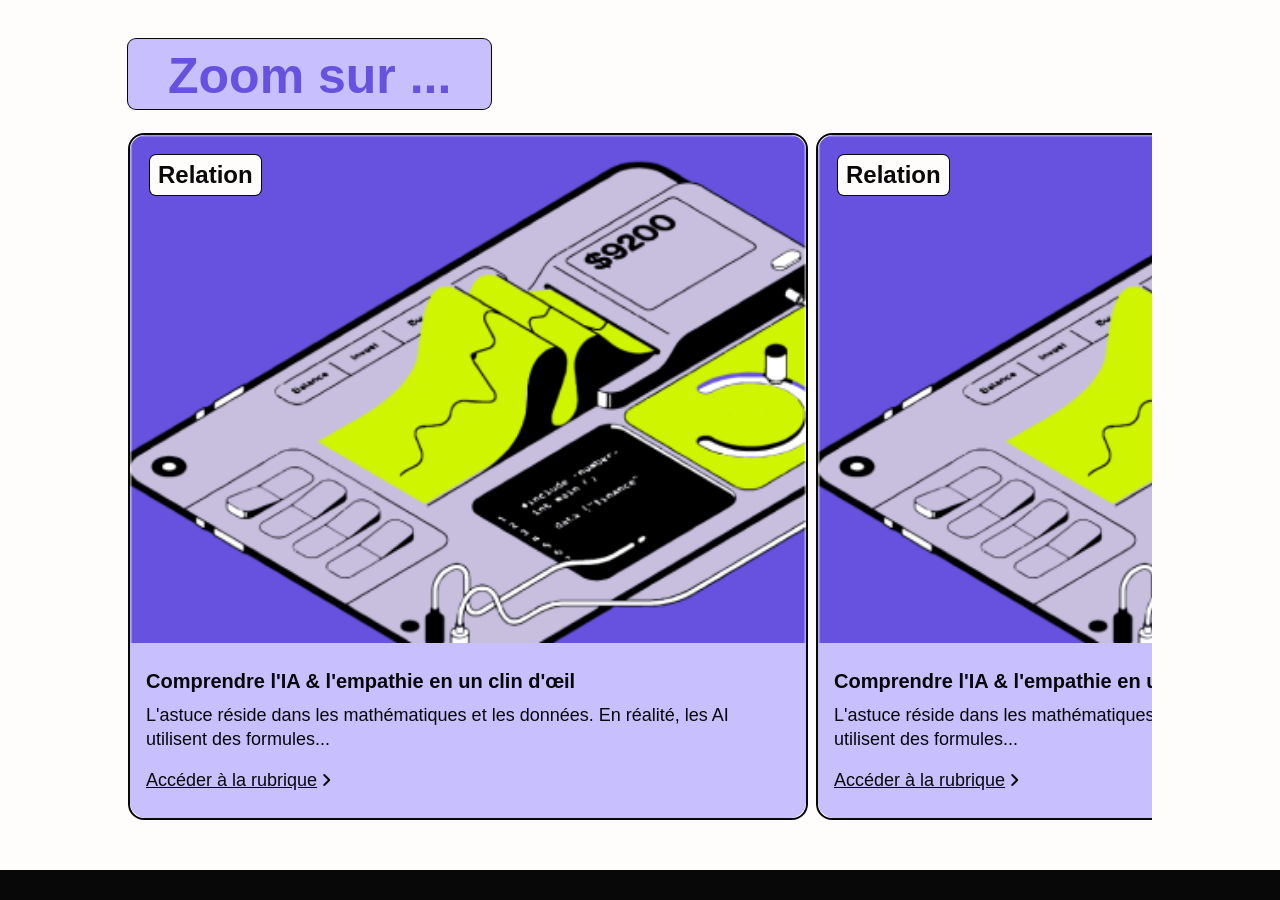
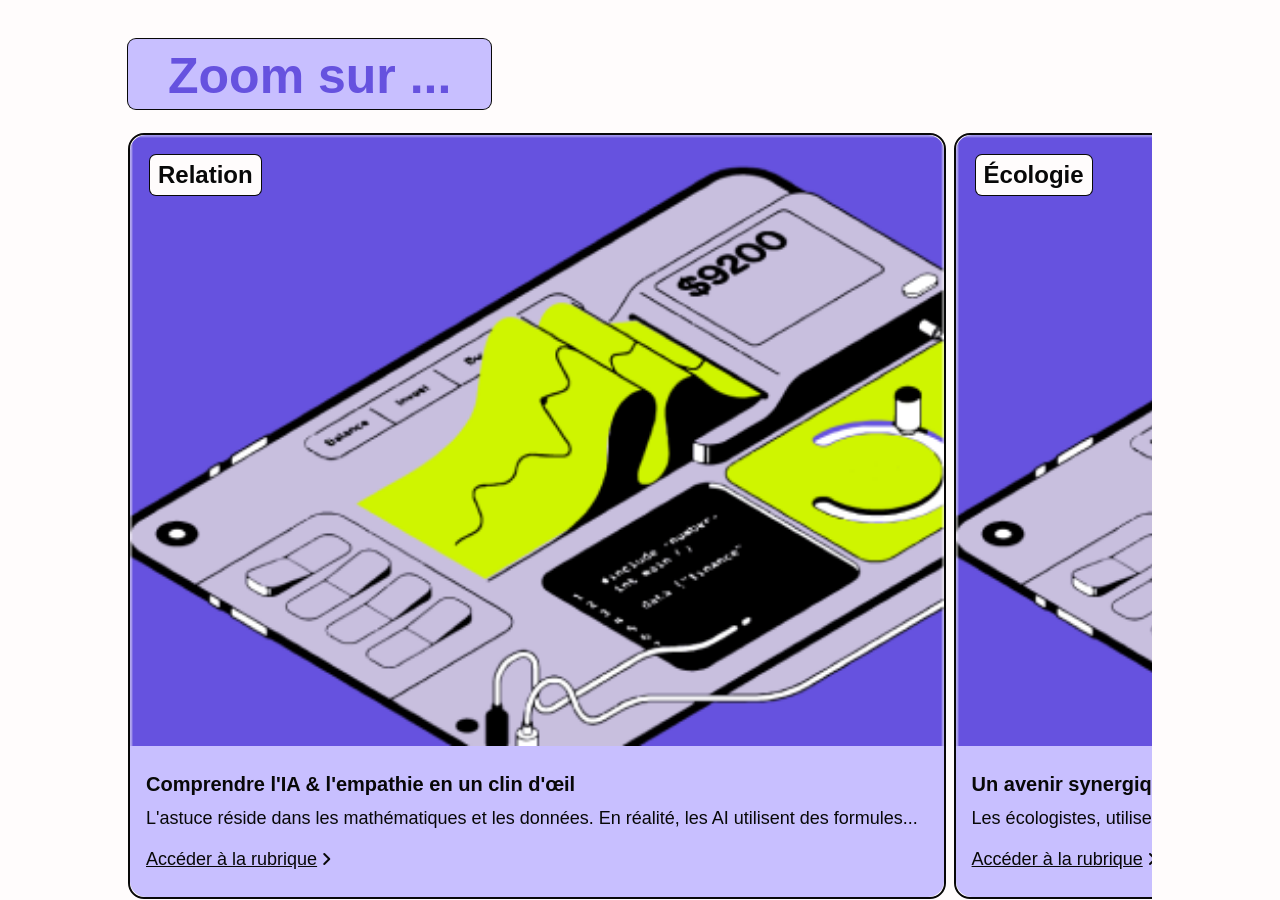
Before and after one commit to LorisPlante/relation-promptee, a website: page index.html in a window 1280 px wide. Shown: the part 4060-4960 px from the top of the page. Drawn offline with nearby package versions, Linux system fonts and the light colour scheme; a web font is replaced by a local one.

Commit message:
swiper zoom sur DONE:fire::rocket:

```diff
--- a/index.html
+++ b/index.html
@@ -338,11 +338,11 @@
             </div>
             <div class="swiper-slide h-full">
               <div class="relative rounded-2xl border-noir border-solid border-2">
-                <p class="absolute top-5 left-5 ring-1 ring-noir bg-beige px-2 py-1 rounded-md text-2xl font-bold">Relation</p>
+                <p class="absolute top-5 left-5 ring-1 ring-noir bg-beige px-2 py-1 rounded-md text-2xl font-bold">Écologie</p>
                 <img src="medias/img/testSwiper.png" alt="" class="w-full rounded-t-2xl" />
                 <div class="w-full bg-lilas rounded-b-2xl p-4">
-                  <p class="text-xl font-bold my-2">Comprendre l'IA & l'empathie en un clin d'œil</p>
-                  <p class="my-2">L'astuce réside dans les mathématiques et les données. En réalité, les AI utilisent des formules...</p>
+                  <p class="text-xl font-bold my-2">Un avenir synergique pour l’IA et l’écologie</p>
+                  <p class="my-2">Les écologistes, utilisent déjà l’intelligence artificielle pour faire des prédictions plus précises...</p>
                   <a href="" class="inline-block my-2 underline">Accéder à la rubrique</a>
                   <i class="fa-solid fa-angle-right inline-block text-noir my-2"></i>
                 </div>
@@ -350,11 +350,11 @@
             </div>
             <div class="swiper-slide h-full">
               <div class="relative rounded-2xl border-noir border-solid border-2">
-                <p class="absolute top-5 left-5 ring-1 ring-noir bg-beige px-2 py-1 rounded-md text-2xl font-bold">Relation</p>
+                <p class="absolute top-5 left-5 ring-1 ring-noir bg-beige px-2 py-1 rounded-md text-2xl font-bold">IA générative</p>
                 <img src="medias/img/testSwiper.png" alt="" class="w-full rounded-t-2xl" />
                 <div class="w-full bg-lilas rounded-b-2xl p-4">
-                  <p class="text-xl font-bold my-2">Comprendre l'IA & l'empathie en un clin d'œil</p>
-                  <p class="my-2">L'astuce réside dans les mathématiques et les données. En réalité, les AI utilisent des formules...</p>
+                  <p class="text-xl font-bold my-2">Tout ce que vous devez savoir sur l’IA générative</p>
+                  <p class="my-2">L’IA générative peut produire divers types de contenu, notamment du texte, des images, de l’audio...</p>
                   <a href="" class="inline-block my-2 underline">Accéder à la rubrique</a>
                   <i class="fa-solid fa-angle-right inline-block text-noir my-2"></i>
                 </div>
@@ -380,11 +380,11 @@
             </div>
             <div class="swiper-slide h-full">
               <div class="relative rounded-2xl border-noir border-solid border-2">
-                <p class="absolute top-5 left-5 ring-1 ring-noir bg-beige px-2 py-1 rounded-md text-2xl font-bold">Relation</p>
+                <p class="absolute top-5 left-5 ring-1 ring-noir bg-beige px-2 py-1 rounded-md text-2xl font-bold">Écologie</p>
                 <img src="medias/img/testSwiper.png" alt="" class="w-full rounded-t-2xl" />
                 <div class="w-full bg-lilas rounded-b-2xl p-4">
-                  <p class="text-xl font-bold my-2">Comprendre l'IA & l'empathie en un clin d'œil</p>
-                  <p class="my-2">L'astuce réside dans les mathématiques et les données. En réalité, les AI utilisent des formules...</p>
+                  <p class="text-xl font-bold my-2">Un avenir synergique pour l’IA et l’écologie</p>
+                  <p class="my-2">Les écologistes, utilisent déjà l’intelligence artificielle pour faire des prédictions plus précises...</p>
                   <a href="" class="inline-block my-2 underline">Accéder à la rubrique</a>
                   <i class="fa-solid fa-angle-right inline-block text-noir my-2"></i>
                 </div>
@@ -392,11 +392,11 @@
             </div>
             <div class="swiper-slide h-full">
               <div class="relative rounded-2xl border-noir border-solid border-2">
-                <p class="absolute top-5 left-5 ring-1 ring-noir bg-beige px-2 py-1 rounded-md text-2xl font-bold">Relation</p>
+                <p class="absolute top-5 left-5 ring-1 ring-noir bg-beige px-2 py-1 rounded-md text-2xl font-bold">IA générative</p>
                 <img src="medias/img/testSwiper.png" alt="" class="w-full rounded-t-2xl" />
                 <div class="w-full bg-lilas rounded-b-2xl p-4">
-                  <p class="text-xl font-bold my-2">Comprendre l'IA & l'empathie en un clin d'œil</p>
-                  <p class="my-2">L'astuce réside dans les mathématiques et les données. En réalité, les AI utilisent des formules...</p>
+                  <p class="text-xl font-bold my-2">Tout ce que vous devez savoir sur l’IA générative</p>
+                  <p class="my-2">L’IA générative peut produire divers types de contenu, notamment du texte, des images, de l’audio...</p>
                   <a href="" class="inline-block my-2 underline">Accéder à la rubrique</a>
                   <i class="fa-solid fa-angle-right inline-block text-noir my-2"></i>
                 </div>
@@ -494,7 +494,7 @@
         },
       });
       const swiperZoomSurMobile = new Swiper(".swiperZoomSurMobile", {
-        slidesPerView: 1.5,
+        slidesPerView: 1.25,
         spaceBetween: 8,
         pagination: {
           clickable: true,
```
Also changed, not shown: dist/output.css.
